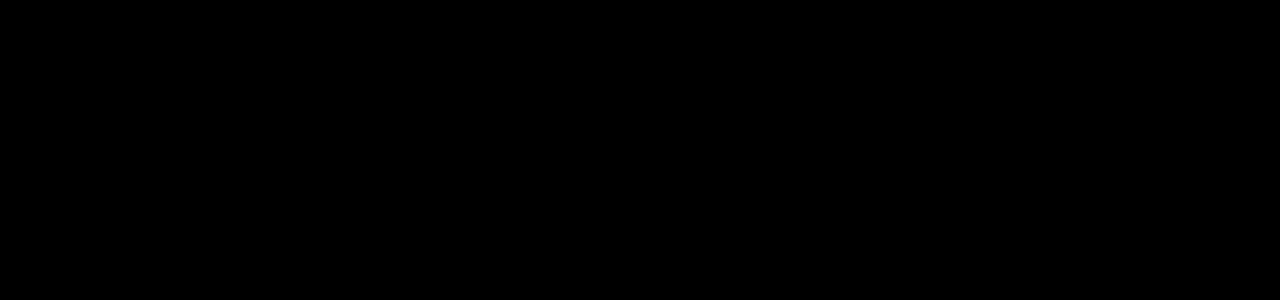
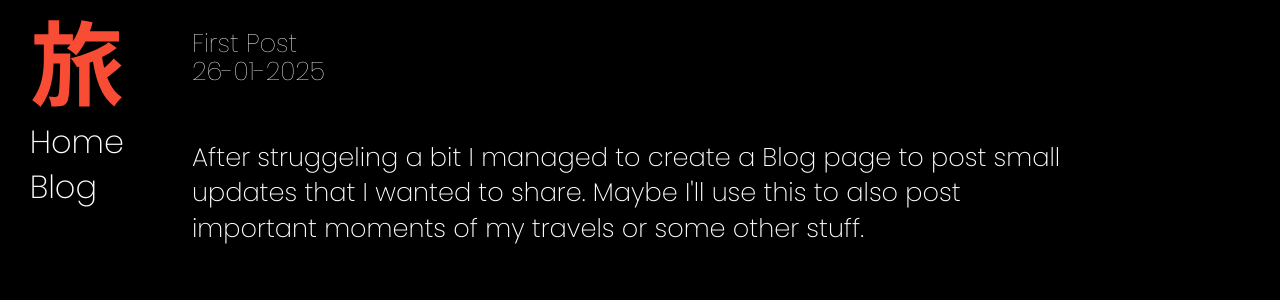
Before and after one commit to Diego-Brandjes/New-Website, a React (Vite) app: page /blog in a window 1280 px wide. Shown: the top 300 px of the page. Built offline with nearby package versions, Linux system fonts and the light colour scheme; a web font is replaced by a local one.

Commit message:
created blog page

```diff
--- /dev/null
+++ b/public/blog.json
@@ -0,0 +1,11 @@
+{
+  "posts": [
+    {
+      "post": "First Post",
+      "date": "26-01-2025",
+      "paragraphs": [
+        "After struggeling a bit I managed to create a Blog page to post small updates that I wanted to share. Maybe I'll use this to also post important moments of my travels or some other stuff."
+      ]
+    }
+  ]
+}
--- a/src/blog/blog.tsx
+++ b/src/blog/blog.tsx
@@ -1,7 +1,116 @@
-function blog() {
+import React, { useEffect, useState } from 'react';
+import { useNavigate } from 'react-router-dom';
+import VerticalMenu from '../components/navbar.tsx';
+
+interface Post {
+  post: string;
+  date: string;
+  paragraphs: string[];
+}
+
+interface PageData {
+  posts: Post[];
+}
+
+const Blog: React.FC = () => {
+  const [data, setData] = useState<PageData | null>(null);
+  const [loading, setLoading] = useState<boolean>(true);
+  const navigate = useNavigate();
+
+  // Fetch data
+  useEffect(() => {
+    const fetchData = async () => {
+      try {
+        const response = await fetch(`/blog.json`);
+        if (!response.ok) {
+          throw new Error('Page not found');
+        }
+        const result: PageData = await response.json();
+        setData(result);
+      } catch (error) {
+        console.error('Error fetching data:', error);
+        navigate('/page-not-found');
+      } finally {
+        setLoading(false);
+      }
+    };
+
+    fetchData();
+  }, [navigate]);
+
+  // Setup scroll animations after data is loaded
+  useEffect(() => {
+    if (!loading) {
+      const elementsToAnimate = document.querySelectorAll('.animate-on-scroll');
+
+      const observer = new IntersectionObserver(
+        (entries) => {
+          entries.forEach((entry) => {
+            if (entry.isIntersecting) {
+              entry.target.classList.add('in-view');
+            } else {
+              entry.target.classList.remove('in-view');
+            }
+          });
+        },
+        { threshold: 0.15 }
+      );
+
+      elementsToAnimate.forEach((element) => observer.observe(element));
+
+      // Cleanup observer on component unmount
+      return () => observer.disconnect();
+    }
+  }, [loading]); // Run when loading is set to false
+
+  // If data is not loaded, show loading screen
+  if (loading) {
     return (
-        // Code here
-        <h1>Blog Here</h1>
+      <div className="notfound-page">
+        {/* Loading content */}
+      </div>
     );
-}
-export default blog;
+  }
+
+  // If no data found, return null (handled by navigation)
+  if (!data) {
+    return null;
+  }
+
+  // Main body
+  return (
+    <body className="body">
+
+    {/* Load menu */}
+      <div className="menu-container ">
+        <VerticalMenu />
+      </div>
+
+      <main>
+        {data.posts.map((item, index) => (
+          <React.Fragment key={index}>
+            <div className="chapter ">
+
+              <div className="animate-on-scroll page-card-holder">
+                <div className="page-card-blog poppins-thin page-card-text">
+                    <ul>
+                        <li><h3>{item.post}</h3></li>
+                        <li><h3>{item.date}</h3></li>
+                    </ul>
+                </div>
+                <div className="page-card-blog poppins-thin page-card-text">
+                  <p>{item.paragraphs && item.paragraphs.length > 0 ? item.paragraphs[0] : ''}</p>
+                </div>
+
+
+              </div>
+            </div>
+          </React.Fragment>
+        ))}
+
+      </main>
+    </body>
+  );
+};
+
+export default Blog;
--- a/src/index.css
+++ b/src/index.css
@@ -99,7 +99,7 @@
 }
 p {
   line-height: 100%;
-  font-size: 3vw;
+  font-size: 2vw;
 }
 .page-card-text li:hover a {
   position: relative;
@@ -164,12 +164,31 @@
   margin: 0 auto; /* Centers the container within its parent */
 }
 .page-card-small {
-  flex: 1 1 40%;             /* Adjust width to 50% of the container's width */
-  height: auto;              /* Flexible height */
+  flex: 1 1 40%; /* Flex-grow, flex-shrink, and flex-basis to enable wrapping */
+  max-width: 90vw; /* Ensures it doesn't exceed 50% of the viewport width */
+  height: auto; /* Keeps height flexible */
   display: flex;
-  flex-direction: column;    /* Stack the image and text vertically */
-  box-sizing: border-box;    /* Ensure padding doesn't affect width calculation */
+  flex-direction: column; /* Stack image and text vertically */
+  box-sizing: border-box; /* Padding won't affect width calculation */
 }
+.page-card-blog {
+  height: auto; /* Keeps height flexible */
+  display: flex;
+  width: 100vw;
+  flex-direction: column; /* Stack image and text vertically */
+  box-sizing: border-box; /* Padding won't affect width calculation */
+  text-align: left;
+}
+.page-card-blog p {
+  line-height: 140%;
+  font-size: 2vw;
+}
+.page-card-blog h3 {
+  line-height: 10%;
+  font-size: 2vw;
+}
+
+
 .page-card-small img {
   aspect-ratio: 0.76/1;
   border-radius: 5px;
@@ -241,7 +260,15 @@
   }
   p {
     line-height: 120%;
-    font-size: 7vw;
+    font-size: 6.5vw;
+  }
+  .page-card-blog p {
+    line-height: 140%;
+    font-size: 5vw;
+  }
+  .page-card-blog h3 {
+    line-height: 10%;
+    font-size: 5vw;
   }
   .chapter-banner {
     height: 40vh;
@@ -251,10 +278,3 @@
      height: 40vh;
    }
 }
-
-@media screen and (max-width: 1200px) {
-  .bento-box {
-    grid-template-columns: repeat(3, 1fr); /* 4 equal columns */
-    grid-template-rows: repeat(4, 1fr);  /* Adjust rows for different heights */
-  }
-}
```
